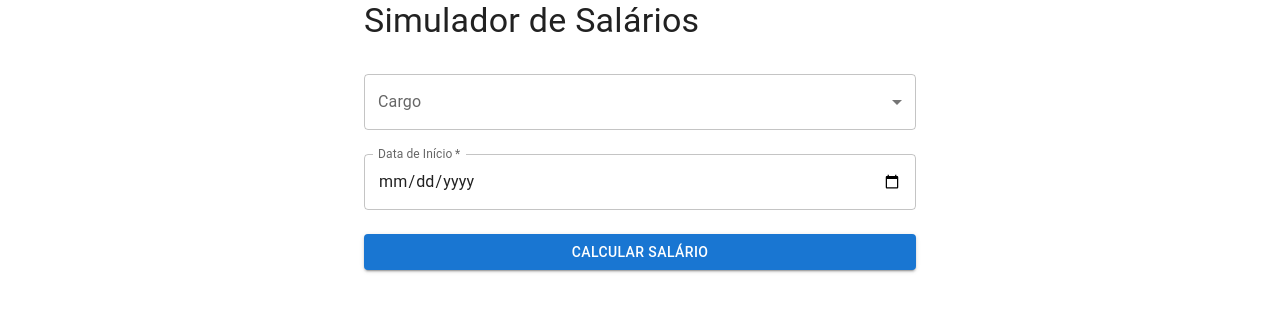
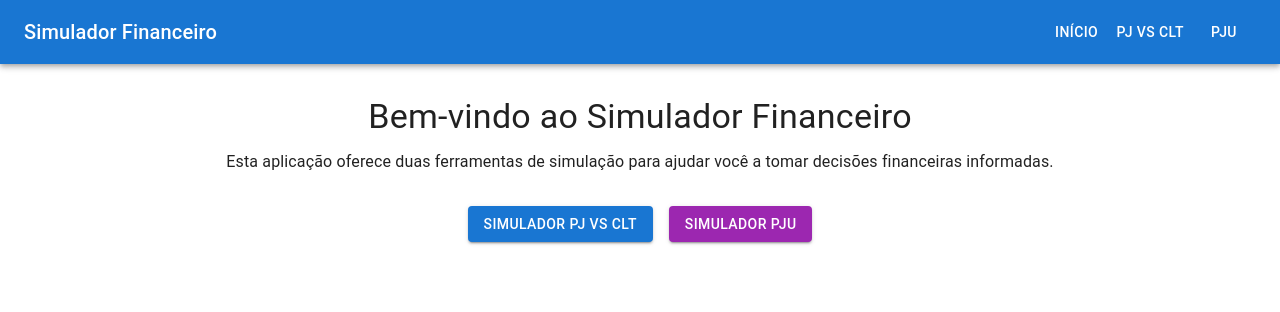
Before and after one commit to ealexbarros/react-projects, a React (Create React App) app: page / in a window 1280 px wide. Shown: the top 312 px of the page. Built offline with nearby package versions, Linux system fonts and the light colour scheme.

Commit message:
v2 com PJ vs CLT

```diff
--- a/package.json
+++ b/package.json
@@ -11,6 +11,7 @@
     "@testing-library/user-event": "^13.5.0",
     "react": "^18.3.1",
     "react-dom": "^18.3.1",
+    "react-router-dom": "^6.26.1",
     "react-scripts": "5.0.1",
     "web-vitals": "^2.1.4"
   },
--- a/src/App.js
+++ b/src/App.js
@@ -1,22 +1,30 @@
 import React from 'react';
-import SalarySimulator from './SalarySimulator';
-import { Container, CssBaseline, ThemeProvider, createTheme } from '@mui/material';
+import { BrowserRouter as Router, Route, Routes } from 'react-router-dom';
+import { Container, CssBaseline } from '@mui/material';
+import { ThemeProvider, createTheme } from '@mui/material/styles';
+import Header from './components/Header';
+import Home from './components/Home';
+import PJvsCLTSimulator from './components/PJvsCLTSimulator';
+import PJUSimulator from './components/PJUSimulator';
 
 const theme = createTheme({
-  palette: {
-    primary: {
-      main: '#1976d2',
-    },
-  },
+  // Você pode personalizar o tema aqui
 });
 
 function App() {
   return (
     <ThemeProvider theme={theme}>
       <CssBaseline />
-      <Container maxWidth="sm">
-        <SalarySimulator />
-      </Container>
+      <Router>
+        <Header />
+        <Container maxWidth="lg">
+          <Routes>
+            <Route path="/" element={<Home />} />
+            <Route path="/pj-vs-clt" element={<PJvsCLTSimulator />} />
+            <Route path="/pju" element={<PJUSimulator />} />
+          </Routes>
+        </Container>
+      </Router>
     </ThemeProvider>
   );
 }
--- /dev/null
+++ b/src/components/Header.js
@@ -0,0 +1,26 @@
+import React from 'react';
+import { AppBar, Toolbar, Typography, Button } from '@mui/material';
+import { Link as RouterLink } from 'react-router-dom';
+
+const Header = () => {
+  return (
+    <AppBar position="static">
+      <Toolbar>
+        <Typography variant="h6" sx={{ flexGrow: 1 }}>
+          Simulador Financeiro
+        </Typography>
+        <Button color="inherit" component={RouterLink} to="/">
+          Início
+        </Button>
+        <Button color="inherit" component={RouterLink} to="/pj-vs-clt">
+          PJ vs CLT
+        </Button>
+        <Button color="inherit" component={RouterLink} to="/pju">
+          PJU
+        </Button>
+      </Toolbar>
+    </AppBar>
+  );
+};
+
+export default Header;
--- /dev/null
+++ b/src/components/Home.js
@@ -0,0 +1,27 @@
+import React from 'react';
+import { Button, Typography, Box } from '@mui/material';
+import { Link as RouterLink } from 'react-router-dom';
+
+
+   const Home = () => {
+     return (
+       <Box sx={{ textAlign: 'center', mt: 4 }}>
+         <Typography variant="h4" gutterBottom>
+           Bem-vindo ao Simulador Financeiro
+         </Typography>
+         <Typography variant="body1" paragraph>
+           Esta aplicação oferece duas ferramentas de simulação para ajudar você a tomar decisões financeiras informadas.
+         </Typography>
+         <Box sx={{ display: 'flex', justifyContent: 'center', gap: 2, mt: 4 }}>
+         <Button component={RouterLink} to="/pj-vs-clt" variant="contained" color="primary">
+          Simulador PJ vs CLT
+         </Button>
+        <Button component={RouterLink} to="/pju" variant="contained" color="secondary">
+            Simulador PJU
+        </Button>
+         </Box>
+       </Box>
+     );
+   };
+
+   export default Home;
--- /dev/null
+++ b/src/components/PJvsCLTSimulator.js
@@ -0,0 +1,12 @@
+import React from 'react';
+import { Typography } from '@mui/material';
+
+const PJvsCLTSimulator = () => {
+  return (
+    <Typography variant="h5">
+      Simulador PJ vs CLT (Em desenvolvimento)
+    </Typography>
+  );
+};
+
+export default PJvsCLTSimulator;
```
Also changed, not shown: src/components/PJUSimulator.js (renamed from src/SalarySimulator.js), 1 other file (tests, documents, lock files or other folders).
